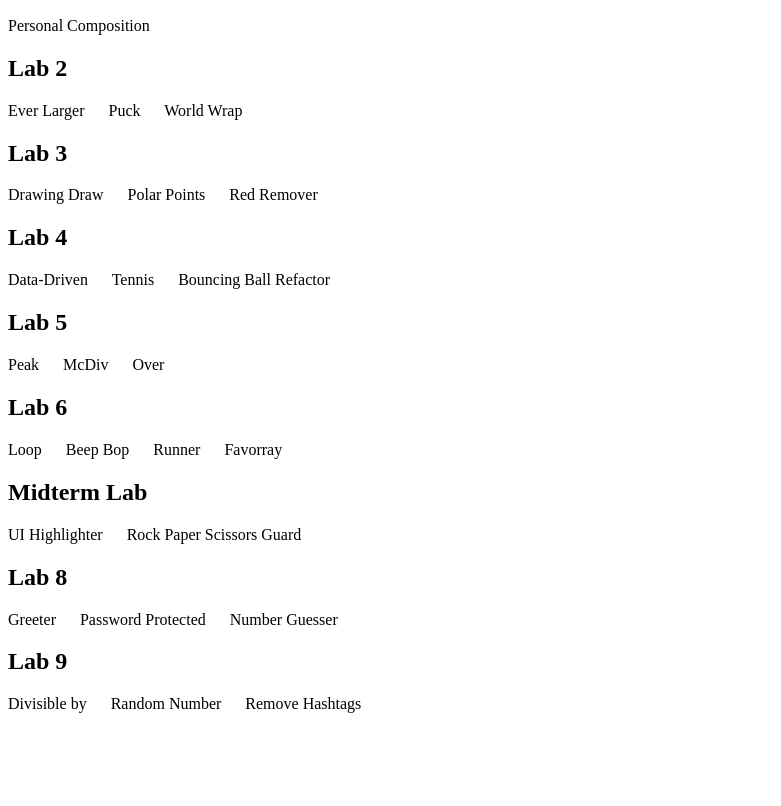
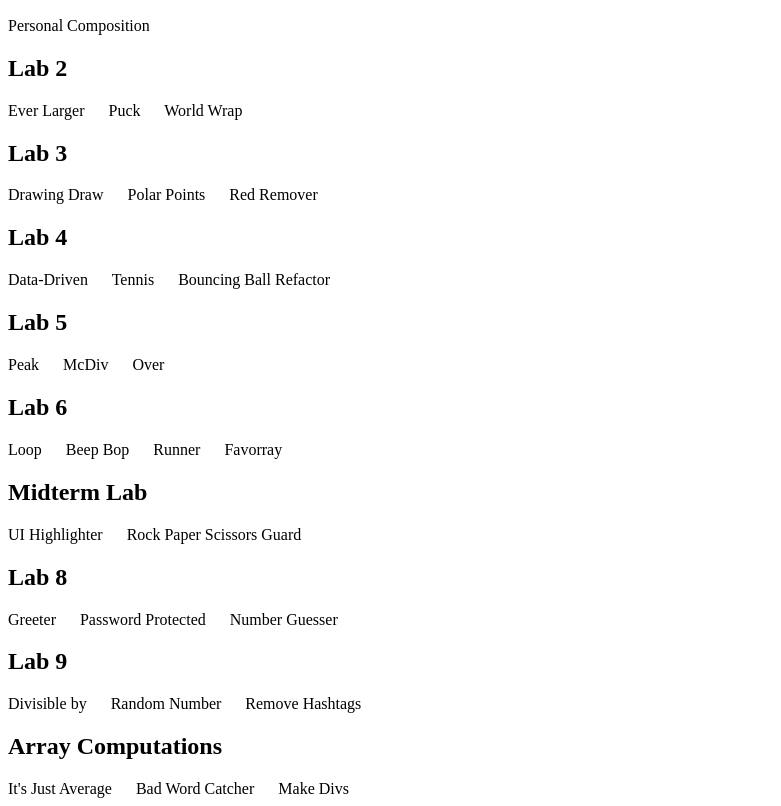
Before and after one commit to agggutie/n220LabsS23, a plain HTML site: page index.html in a window 1280 px wide. Shown: the part 206-1012 px from the top of the page, without its empty margins (0-781 px from the left). Before the commit the page ends 927 px from the top, so only its background shows below. Drawn offline with Linux system fonts and the light colour scheme.

Commit message:
Index Update

```diff
--- a/index.html
+++ b/index.html
@@ -55,6 +55,10 @@
     <a href="labs/lab9/random.html">Random Number</a>
     <a href="labs/lab9/remove.html">Remove Hashtags</a>
 
+    <h2>Array Computations</h2>
+    <a href="labs/lab10/average.html">It's Just Average</a>
+    <a href="labs/lab10/bad.html">Bad Word Catcher</a>
+    <a href="labs/lab10/divs.html">Make Divs</a>
 
 </body>
 </html>
```
